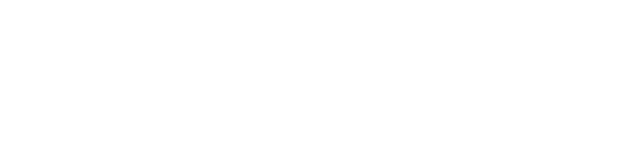
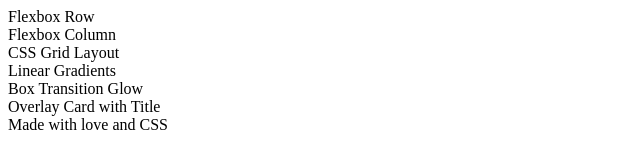
Before and after one commit to themancalledzac/Mini-Project_Snippet_Cheat_Sheet, a plain HTML site: page index.html in a window 1280 px wide. Shown: the whole page, without its empty margins (0-640 px from the left). Drawn offline with Linux system fonts and the light colour scheme.

Commit message:
html layout addition.

```diff
--- a/index.html
+++ b/index.html
@@ -7,6 +7,18 @@
     <title>Document</title>
 </head>
 <body>
+    <header>
+
+    </header>
+    <content>
+        <div>Flexbox Row</div>
+        <div>Flexbox Column</div>
+        <div>CSS Grid Layout</div>
+        <div>Linear Gradients</div>
+        <div>Box Transition Glow</div>
+        <div>Overlay Card with Title</div>
+    </content>
+    <footer>Made with love and CSS</footer>
 
 </body>
 </html>
```
